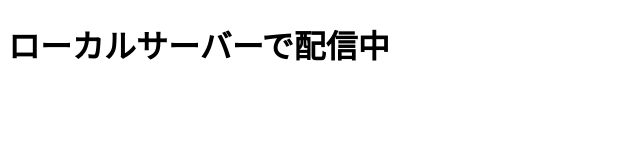
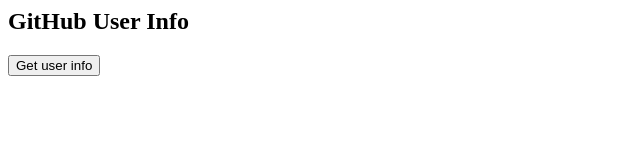
Before and after one commit to T-unity/js, a plain HTML site: page index.html in a window 1280 px wide. Shown: the whole page, without its empty margins (0-640 px from the left). Drawn offline with Linux system fonts and the light colour scheme.

Commit message:
http通信

```diff
--- a/index.html
+++ b/index.html
@@ -1,12 +1,12 @@
-<!DOCTYPE html>
 <html lang="ja">
-<head>
-  <meta charset="UTF-8">
-  <!-- <meta name="viewport" content="width=device-width, initial-scale=1.0"> -->
-  <title>index.html</title>
-</head>
-<body>
-  <h1>ローカルサーバーで配信中</h1>
-  <script src="index.js"></script>
-</body>
+  <head>
+    <meta charset="utf-8" />
+    <title>Ajax Example</title>
+  </head>
+  <body>
+    <h2>GitHub User Info</h2>
+
+    <button onclick="fetchUserInfo('js-primer-example');">Get user info</button>
+    <script src="index.js"></script>
+  </body>
 </html>
--- a/index.js
+++ b/index.js
@@ -1 +1,16 @@
-console.log("index.js: loaded")
+function fetchUserInfo(userId) {
+  fetch(`https://api.github.com/users/${encodeURIComponent(userId)}`)
+      .then(response => {
+          console.log(response.status);
+          // エラーレスポンスが返されたことを検知する
+          if (!response.ok) {
+              console.error("エラーレスポンス", response);
+          } else {
+              return response.json().then(userInfo => {
+                  console.log(userInfo);
+              });
+          }
+      }).catch(error => {
+          console.error(error);
+      });
+}
```
